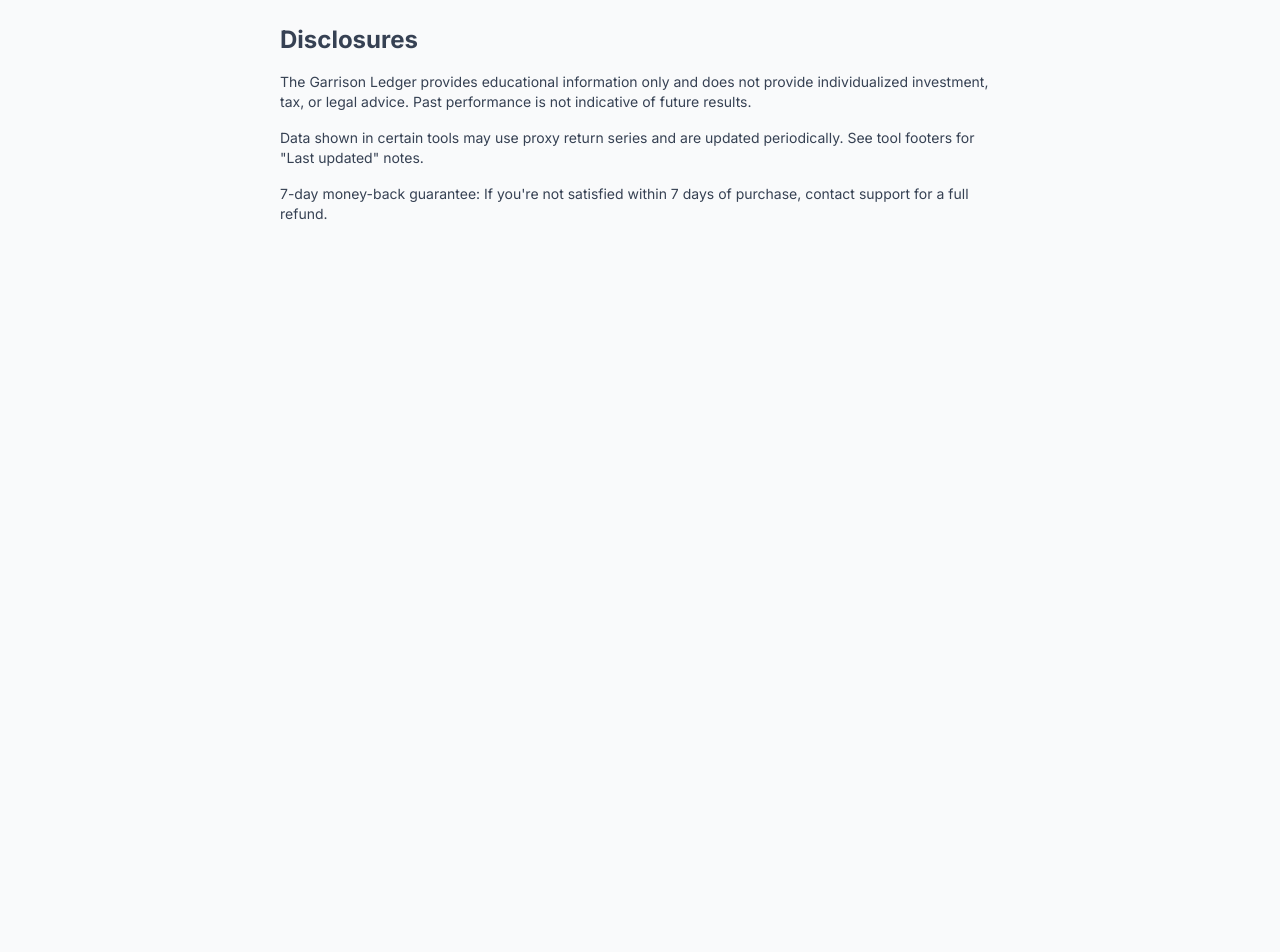
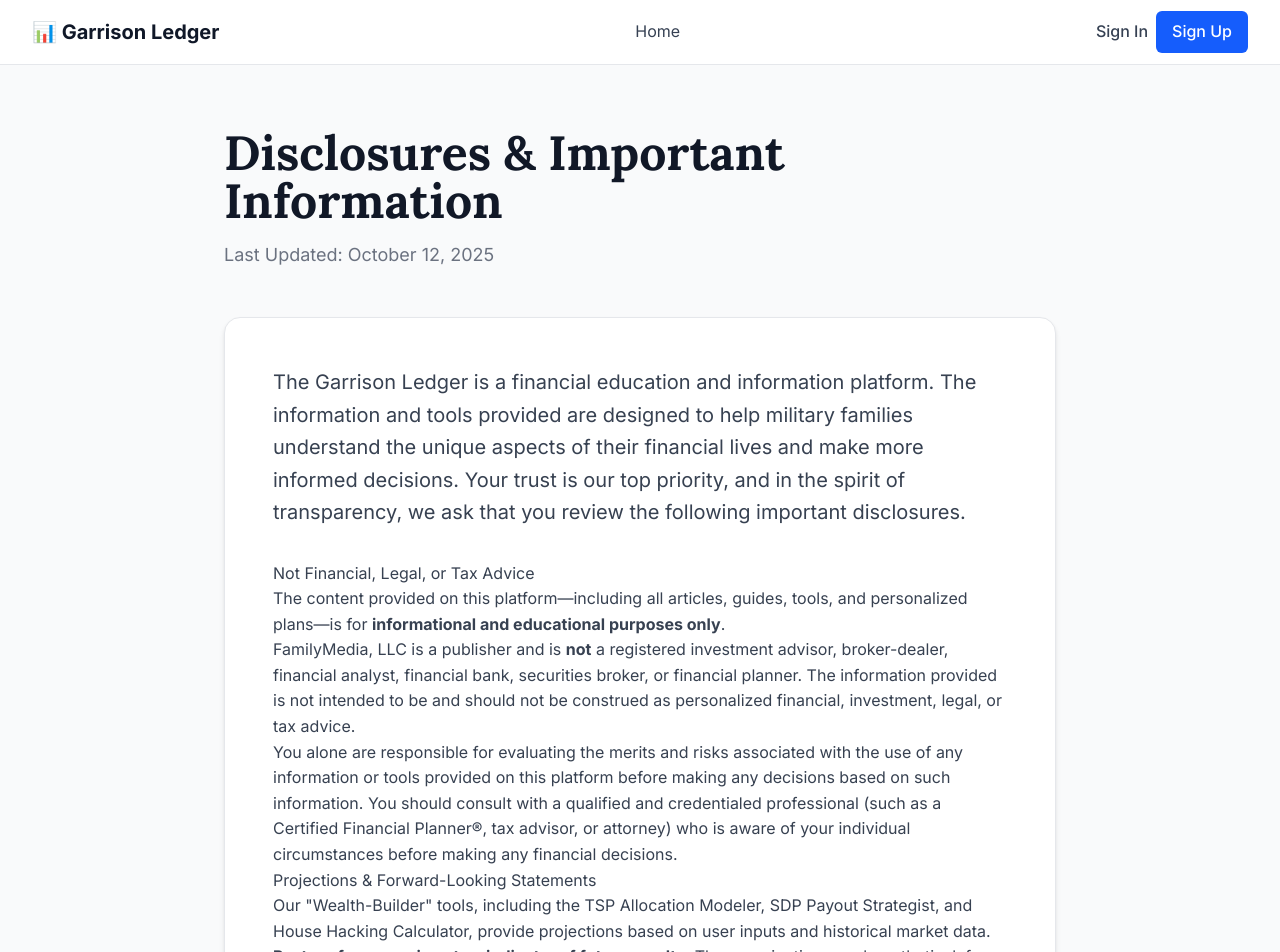
Before and after one commit to slimmugnai-oss/garrison-ledger, a Next.js app: page /disclosures in a window 1280 px wide. Shown: the top 952 px of the page. Before the commit the page ends 800 px from the top, so only its background shows below. Built offline with nearby package versions, Linux system fonts and the light colour scheme; no server answers.

Commit message:
Add: Comprehensive Disclosures page + Footer component with legal links on all pages

```diff
--- /dev/null
+++ b/app/components/Footer.tsx
@@ -0,0 +1,75 @@
+import Link from 'next/link';
+
+export default function Footer() {
+  return (
+    <footer className="bg-card border-t border-border mt-20">
+      <div className="max-w-7xl mx-auto px-4 sm:px-6 lg:px-8 py-12">
+        <div className="grid grid-cols-1 md:grid-cols-3 gap-8">
+          {/* Brand */}
+          <div>
+            <div className="text-xl font-bold text-text-headings mb-4">
+              📊 Garrison Ledger
+            </div>
+            <p className="text-text-body leading-relaxed">
+              Intelligent financial planning for military families.
+            </p>
+          </div>
+
+          {/* Links */}
+          <div>
+            <h3 className="font-bold text-text-headings mb-4">Platform</h3>
+            <ul className="space-y-2">
+              <li>
+                <Link href="/dashboard" className="text-text-body hover:text-primary-accent transition-colors">
+                  Dashboard
+                </Link>
+              </li>
+              <li>
+                <Link href="/dashboard/assessment" className="text-text-body hover:text-primary-accent transition-colors">
+                  Assessment
+                </Link>
+              </li>
+              <li>
+                <Link href="/dashboard/plan" className="text-text-body hover:text-primary-accent transition-colors">
+                  Your Plan
+                </Link>
+              </li>
+            </ul>
+          </div>
+
+          {/* Legal */}
+          <div>
+            <h3 className="font-bold text-text-headings mb-4">Legal</h3>
+            <ul className="space-y-2">
+              <li>
+                <Link href="/disclosures" className="text-text-body hover:text-primary-accent transition-colors font-semibold">
+                  Disclosures
+                </Link>
+              </li>
+              <li>
+                <Link href="/privacy" className="text-text-body hover:text-primary-accent transition-colors">
+                  Privacy Policy
+                </Link>
+              </li>
+              <li>
+                <Link href="/terms" className="text-text-body hover:text-primary-accent transition-colors">
+                  Terms of Use
+                </Link>
+              </li>
+            </ul>
+          </div>
+        </div>
+
+        {/* Copyright */}
+        <div className="mt-12 pt-8 border-t border-border text-center">
+          <p className="text-text-muted text-sm">
+            © {new Date().getFullYear()} Garrison Ledger by FamilyMedia, LLC. All rights reserved.
+          </p>
+          <p className="text-text-muted text-xs mt-2">
+            Not affiliated with the U.S. Department of Defense or any branch of the Armed Forces.
+          </p>
+        </div>
+      </div>
+    </footer>
+  );
+}
--- a/app/dashboard/plan/page.tsx
+++ b/app/dashboard/plan/page.tsx
@@ -7,6 +7,7 @@ import DownloadGuideButton from '@/app/components/DownloadGuideButton';
 import SectionHeader from '@/app/components/ui/SectionHeader';
 import ContentCard from '@/app/components/ui/ContentCard';
 import { useUser } from '@clerk/nextjs';
+import Footer from '@/app/components/Footer';
 
 type Block = {
   slug: string;
@@ -154,8 +155,8 @@ export default function ExecutiveBriefing() {
             ))}
           </div>
 
-          {/* Footer Navigation */}
-          <div className="mt-24 pt-12 border-t-2 border-border text-center">
+          {/* Back Link */}
+          <div className="mt-24 text-center">
             <Link
               href="/dashboard"
               className="inline-flex items-center gap-3 text-primary-accent hover:text-primary-hover font-bold text-xl transition-colors"
@@ -166,6 +167,11 @@ export default function ExecutiveBriefing() {
           </div>
         </div>
       </div>
+
+      {/* Footer */}
+      <Footer />
     </>
   );
 }
+
+import Footer from '@/app/components/Footer';
--- a/app/disclosures/page.tsx
+++ b/app/disclosures/page.tsx
@@ -1,10 +1,101 @@
-export default function Disclosures(){
+import Header from '../components/Header';
+import Link from 'next/link';
+
+export default function Disclosures() {
   return (
-    <div className="max-w-3xl mx-auto p-6 space-y-4 text-sm text-gray-700">
-      <h1 className="text-2xl font-bold">Disclosures</h1>
-      <p>The Garrison Ledger provides educational information only and does not provide individualized investment, tax, or legal advice. Past performance is not indicative of future results.</p>
-      <p>Data shown in certain tools may use proxy return series and are updated periodically. See tool footers for &quot;Last updated&quot; notes.</p>
-      <p>7-day money-back guarantee: If you&apos;re not satisfied within 7 days of purchase, contact support for a full refund.</p>
-    </div>
+    <>
+      <Header />
+      <div className="min-h-screen bg-background">
+        <div className="max-w-4xl mx-auto px-4 sm:px-6 lg:px-8 py-16">
+          {/* Header */}
+          <div className="mb-12">
+            <h1 className="text-5xl font-serif font-black text-text-headings mb-4">
+              Disclosures & Important Information
+            </h1>
+            <p className="text-lg text-text-muted">Last Updated: October 12, 2025</p>
+          </div>
+
+          {/* Content */}
+          <div className="bg-card rounded-2xl shadow-lg p-10 md:p-12 border border-border">
+            <div className="prose prose-lg max-w-none
+              prose-headings:font-serif prose-headings:font-bold prose-headings:text-text-headings
+              prose-h2:text-3xl prose-h2:mt-10 prose-h2:mb-6 prose-h2:pb-4 prose-h2:border-b prose-h2:border-border
+              prose-h3:text-2xl prose-h3:mt-8 prose-h3:mb-4
+              prose-p:text-text-body prose-p:leading-relaxed prose-p:mb-5
+              prose-a:text-primary-accent prose-a:font-semibold prose-a:no-underline hover:prose-a:underline
+              prose-ul:my-6 prose-ul:space-y-3
+              prose-li:text-text-body prose-li:leading-relaxed
+              prose-strong:text-text-headings prose-strong:font-bold">
+
+              <p className="text-xl text-text-body leading-relaxed mb-8">
+                The Garrison Ledger is a financial education and information platform. The information and tools provided are designed to help military families understand the unique aspects of their financial lives and make more informed decisions. Your trust is our top priority, and in the spirit of transparency, we ask that you review the following important disclosures.
+              </p>
+
+              <h2>Not Financial, Legal, or Tax Advice</h2>
+              <p>
+                The content provided on this platform—including all articles, guides, tools, and personalized plans—is for <strong>informational and educational purposes only</strong>.
+              </p>
+              <p>
+                FamilyMedia, LLC is a publisher and is <strong>not</strong> a registered investment advisor, broker-dealer, financial analyst, financial bank, securities broker, or financial planner. The information provided is not intended to be and should not be construed as personalized financial, investment, legal, or tax advice.
+              </p>
+              <p>
+                You alone are responsible for evaluating the merits and risks associated with the use of any information or tools provided on this platform before making any decisions based on such information. You should consult with a qualified and credentialed professional (such as a Certified Financial Planner®, tax advisor, or attorney) who is aware of your individual circumstances before making any financial decisions.
+              </p>
+
+              <h2>Projections & Forward-Looking Statements</h2>
+              <p>
+                Our "Wealth-Builder" tools, including the TSP Allocation Modeler, SDP Payout Strategist, and House Hacking Calculator, provide projections based on user inputs and historical market data.
+              </p>
+              <p>
+                <strong>Past performance is not an indicator of future results.</strong> These projections are hypothetical, for illustrative purposes only, and are not guarantees of future investment performance or financial outcomes. The actual results you experience will vary based on a multitude of factors, including market fluctuations and your personal financial decisions.
+              </p>
+
+              <h2>Affiliate & Partner Disclosure</h2>
+              <p>
+                In our mission to provide the best resources, we may partner with or recommend other companies, products, or services.
+              </p>
+              <p>
+                In some cases, we may have a financial relationship with the companies or professionals mentioned on this platform. For example, if you connect with a real estate agent through our Vetted Professional Directory, we may receive a referral fee. This does not impact the price you pay or our editorial independence. These relationships help support our platform and allow us to continue providing high-quality resources to the military community. <strong>We only recommend products and professionals that we believe provide real value.</strong>
+              </p>
+
+              <h2>Military Affiliation</h2>
+              <p>
+                The Garrison Ledger is an independent platform created to serve military families. We are not affiliated with, endorsed by, or officially connected to the U.S. Department of Defense, any branch of the U.S. Armed Forces, or any government agency.
+              </p>
+              <p>
+                All information about military benefits, programs, and policies is based on publicly available sources and is provided for educational purposes. For official guidance, always consult your command, base legal office, or the relevant government agency.
+              </p>
+
+              <h2>Terms of Use & Privacy</h2>
+              <p>
+                Your use of the Garrison Ledger application is subject to our full Terms of Use and Privacy Policy. These documents govern your rights and responsibilities as a user of this platform. Please review them carefully.
+              </p>
+
+              <h2>Contact Information</h2>
+              <p>
+                If you have questions about these disclosures or any aspect of the Garrison Ledger platform, please contact us at <a href="mailto:support@garrisonledger.com">support@garrisonledger.com</a>.
+              </p>
+
+              <div className="mt-12 pt-8 border-t-2 border-border">
+                <p className="text-sm text-text-muted italic">
+                  By using the Garrison Ledger platform, you acknowledge that you have read, understood, and agree to these disclosures.
+                </p>
+              </div>
+            </div>
+          </div>
+
+          {/* Back Link */}
+          <div className="mt-12 text-center">
+            <Link
+              href="/dashboard"
+              className="inline-flex items-center gap-2 text-primary-accent hover:text-primary-hover font-semibold text-lg transition-colors"
+            >
+              <span>←</span>
+              <span>Back to Dashboard</span>
+            </Link>
+          </div>
+        </div>
+      </div>
+    </>
   );
 }
```
